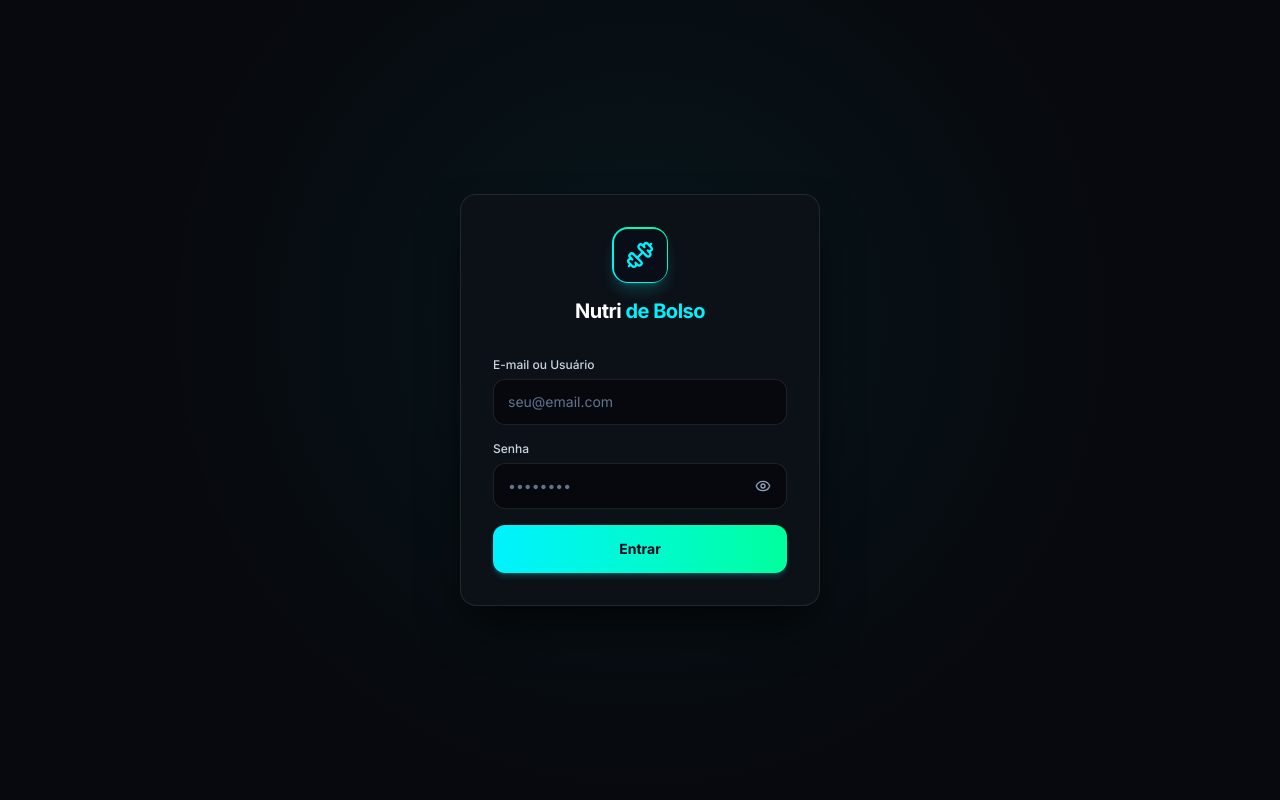
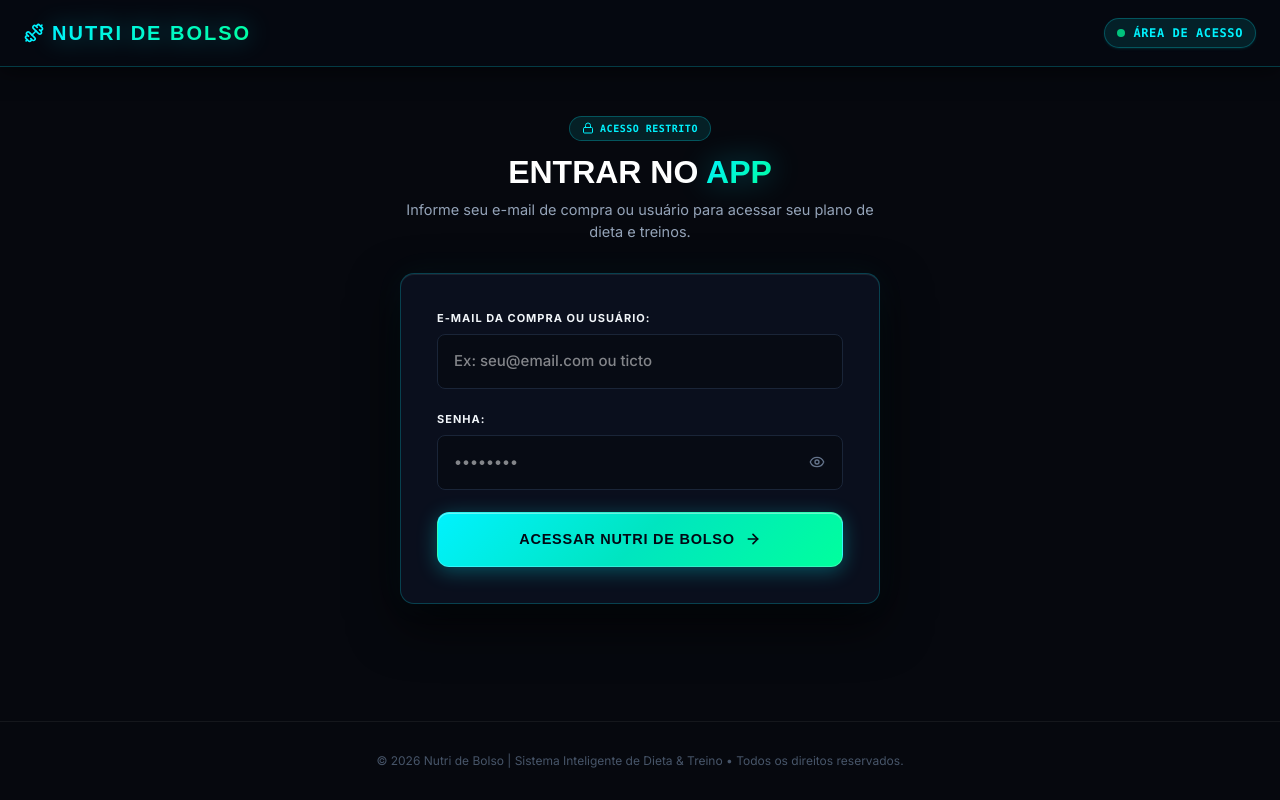
Before and after one commit to richardjonnsson/nutridebolso, a Next.js app: page /login in a window 1280 px wide. Built offline with nearby package versions, Linux system fonts and the light colour scheme.

Commit message:
fix(login): alinha design, cores, navbar, container e inputs 100% com o app

```diff
--- a/src/app/login/page.tsx
+++ b/src/app/login/page.tsx
@@ -2,7 +2,7 @@
 
 import React, { useState } from 'react';
 import { useRouter } from 'next/navigation';
-import { Dumbbell, Eye, EyeOff, Loader2 } from 'lucide-react';
+import { Dumbbell, Eye, EyeOff, Loader2, ArrowRight, Lock } from 'lucide-react';
 
 export default function LoginPage() {
   const router = useRouter();
@@ -55,46 +55,58 @@ export default function LoginPage() {
   };
 
   return (
-    <div className="min-h-screen bg-[#07090e] text-white flex items-center justify-center p-4 relative overflow-hidden">
-      {/* Brilho sutil no fundo */}
-      <div className="absolute inset-0 bg-[radial-gradient(circle_at_50%_40%,rgba(0,242,254,0.06),transparent_60%)] pointer-events-none" />
-
-      {/* Card Minimalista */}
-      <div className="relative w-full max-w-[360px] rounded-2xl bg-[#0c1017] border border-white/10 p-7 sm:p-8 shadow-2xl shadow-black/80">
-
-        {/* Logo do App */}
-        <div className="flex flex-col items-center text-center mb-8">
-          <div className="w-14 h-14 rounded-2xl bg-gradient-to-tr from-[#00f2fe] to-[#00ff9d] p-[1.5px] shadow-lg shadow-[#00f2fe]/20 mb-3.5">
-            <div className="w-full h-full bg-[#080d18] rounded-[14px] flex items-center justify-center">
-              <Dumbbell className="w-7 h-7 text-[#00f2fe]" />
-            </div>
-          </div>
-          <h1 className="text-xl font-bold tracking-tight text-white">
-            Nutri <span className="text-[#00f2fe]">de Bolso</span>
-          </h1>
+    <div className="min-h-screen bg-[#06080e] text-[#d1d5db] flex flex-col justify-between">
+      {/* NAVBAR OFICIAL IDENTICA AO RESTO DO APP */}
+      <nav className="tactical-navbar">
+        <div className="tactical-logo">
+          <Dumbbell className="w-5 h-5 text-[#00f2fe]" />
+          <span>Nutri<strong className="text-white"> de Bolso</strong></span>
         </div>
 
-        {/* Formulário de Login e Senha */}
-        <form onSubmit={handleSubmit} className="space-y-4">
-          <div>
-            <label className="block text-xs font-medium text-slate-300 mb-1.5">
-              E-mail ou Usuário
-            </label>
+        <div className="text-xs font-bold uppercase tracking-wider flex items-center">
+          <span className="text-[#00f2fe] flex items-center gap-2 font-mono bg-[#00f2fe]/10 border border-[#00f2fe]/25 px-3 py-1.5 rounded-full shadow-sm shadow-[#00f2fe]/10">
+            <span className="w-2 h-2 rounded-full bg-[#00ff9d] animate-pulse" />
+            Área de Acesso
+          </span>
+        </div>
+      </nav>
+
+      {/* CONTAINER TÁTICO CENTRALIZADO (LAYOUT & CORES IDÊNTICOS) */}
+      <main className="tactical-container flex-1 flex flex-col justify-center items-center my-auto py-8">
+        <div className="w-full max-w-[480px]">
+
+          {/* Header Centralizado */}
+          <div className="text-center mb-3">
+            <span className="inline-flex items-center gap-1.5 px-3 py-1 rounded-full text-[10px] font-mono font-bold tracking-wider uppercase bg-[#00f2fe]/10 text-[#00f2fe] border border-[#00f2fe]/25">
+              <Lock className="w-3 h-3 text-[#00f2fe]" /> ACESSO RESTRITO
+            </span>
+          </div>
+
+          <h1 className="section-title">
+            Entrar no <span>App</span>
+          </h1>
+
+          <p className="subtitle">
+            Informe seu e-mail de compra ou usuário para acessar seu plano de dieta e treinos.
+          </p>
+
+          {/* CARD NO FORMATO CALC-WRAPPER DO APP */}
+          <div className="calc-wrapper">
+            <form onSubmit={handleSubmit}>
+              <div className="form-group">
+                <label>E-mail da Compra ou Usuário:</label>
                 <input
                   type="text"
                   required
                   autoComplete="username"
                   value={loginInput}
                   onChange={(e) => setLoginInput(e.target.value)}
-              placeholder="seu@email.com"
-              className="w-full px-3.5 py-3 rounded-xl bg-[#06080e] border border-white/10 text-white text-sm placeholder:text-slate-500 focus:outline-none focus:border-[#00f2fe] focus:ring-1 focus:ring-[#00f2fe]/40 transition-all"
+                  placeholder="Ex: seu@email.com ou ticto"
                 />
               </div>
 
-          <div>
-            <label className="block text-xs font-medium text-slate-300 mb-1.5">
-              Senha
-            </label>
+              <div className="form-group">
+                <label>Senha:</label>
                 <div className="relative">
                   <input
                     type={showPassword ? 'text' : 'password'}
@@ -102,12 +114,12 @@ export default function LoginPage() {
                     value={passwordInput}
                     onChange={(e) => setPasswordInput(e.target.value)}
                     placeholder="••••••••"
-                className="w-full px-3.5 py-3 pr-10 rounded-xl bg-[#06080e] border border-white/10 text-white text-sm placeholder:text-slate-500 focus:outline-none focus:border-[#00f2fe] focus:ring-1 focus:ring-[#00f2fe]/40 transition-all"
+                    style={{ paddingRight: '45px' }}
                   />
                   <button
                     type="button"
                     onClick={() => setShowPassword(!showPassword)}
-                className="absolute right-3 top-1/2 -translate-y-1/2 text-slate-400 hover:text-white transition-colors p-1"
+                    className="absolute right-3.5 top-1/2 -translate-y-1/2 text-[#64748b] hover:text-[#00f2fe] transition-colors p-1 cursor-pointer"
                   >
                     {showPassword ? <EyeOff className="w-4 h-4" /> : <Eye className="w-4 h-4" />}
                   </button>
@@ -115,7 +127,7 @@ export default function LoginPage() {
               </div>
 
               {errorMessage && (
-            <div className="p-3 rounded-xl bg-red-500/10 border border-red-500/25 text-red-400 text-xs text-center font-medium leading-relaxed">
+                <div className="p-3 mb-4 rounded-lg bg-red-500/10 border border-red-500/30 text-red-400 text-xs font-mono text-center">
                   {errorMessage}
                 </div>
               )}
@@ -123,20 +135,30 @@ export default function LoginPage() {
               <button
                 type="submit"
                 disabled={isLoading}
-            className="w-full py-3.5 rounded-xl font-bold text-sm text-slate-950 bg-gradient-to-r from-[#00f2fe] to-[#00ff9d] hover:brightness-105 active:scale-[0.99] transition-all flex items-center justify-center gap-2 cursor-pointer disabled:opacity-50 shadow-md shadow-[#00f2fe]/20 mt-2"
+                className="btn-primary"
               >
                 {isLoading ? (
                   <>
                     <Loader2 className="w-4 h-4 animate-spin text-slate-950" />
-                <span>Entrando...</span>
+                    <span>VERIFICANDO ACESSO...</span>
                   </>
                 ) : (
-              <span>Entrar</span>
+                  <>
+                    <span>ACESSAR NUTRI DE BOLSO</span>
+                    <ArrowRight className="w-4 h-4 stroke-[2.5]" />
+                  </>
                 )}
               </button>
             </form>
+          </div>
 
         </div>
+      </main>
+
+      {/* FOOTER OFICIAL DO APP */}
+      <footer className="footer">
+        &copy; {new Date().getFullYear()} Nutri de Bolso | Sistema Inteligente de Dieta & Treino • Todos os direitos reservados.
+      </footer>
     </div>
   );
 }
```
Lines whose indentation alone changed are shown as unchanged.
